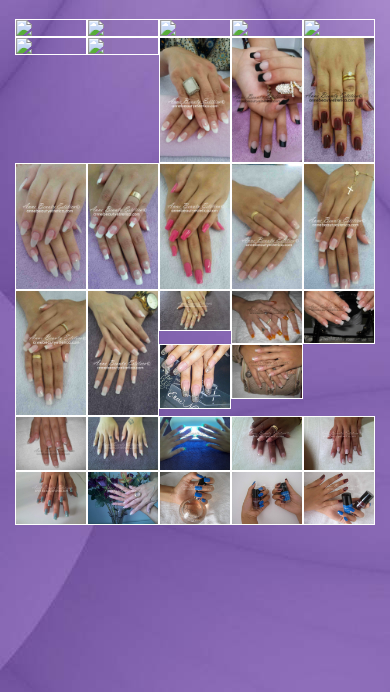
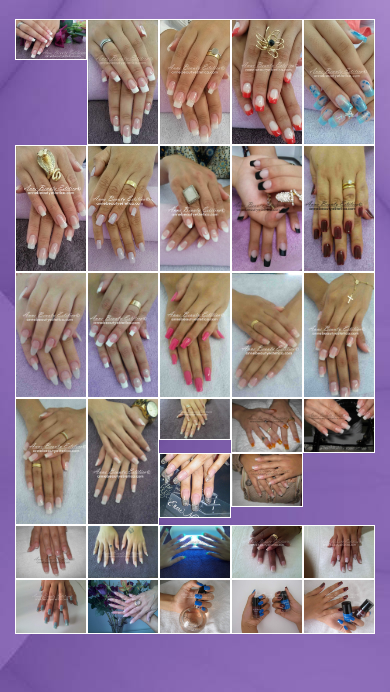
Before and after one commit to DRFire9001/DRFire9001.github.io, a plain HTML site: page m/galeria.html in a window 390 px wide. Shown: the part 152-844 px from the top of the page. Drawn offline with nearby package versions, Linux system fonts and the light colour scheme.

Commit message:
09/03/2016 13:45
Mobile gallery fix;

```diff
--- a/m/galeria.html
+++ b/m/galeria.html
@@ -49,15 +49,15 @@ h1{font-weight:normal;}
         <div class="gallery">
 
 				<!-- new photos: 09/03/2016 -->
-		<a href="images/galeria/9-03-16_2_480p.jpg"><img src="images/galeria/9-03-16_2_480p.jpg"/></a>
-		<a href="images/galeria/9-03-16_480p.jpg"><img src="images/galeria/9-03-16_480p.jpg"/></a>
+		<a href="../images/galeria/9-03-16_2_480p.jpg"><img src="../images/galeria/9-03-16_2_480p.jpg"/></a>
+		<a href="../images/galeria/9-03-16_480p.jpg"><img src="../images/galeria/9-03-16_480p.jpg"/></a>
 
 		<!-- new photos: 03/03/2016 -->
-		<a href="images/galeria/20151212_103416_480.jpg"><img src="images/galeria/20151212_103416_480.jpg"/></a>
-		<a href="images/galeria/20151205_124810_2_480.jpg"><img src="images/galeria/20151205_124810_2_480.jpg"/></a>
-		<a href="images/galeria/20160126_135741_v2_480.jpg"><img src="images/galeria/20160126_135741_v2_480.jpg"/></a>
-		<a href="images/galeria/20151216_112114_480.jpg"><img src="images/galeria/20151216_112114_480.jpg"/></a>
-		<a href="images/galeria/20151031_162259_480.jpg"><img src="images/galeria/20151031_162259_480.jpg"/></a>
+		<a href="../images/galeria/20151212_103416_480.jpg"><img src="../images/galeria/20151212_103416_480.jpg"/></a>
+		<a href="../images/galeria/20151205_124810_2_480.jpg"><img src="../images/galeria/20151205_124810_2_480.jpg"/></a>
+		<a href="../images/galeria/20160126_135741_v2_480.jpg"><img src="../images/galeria/20160126_135741_v2_480.jpg"/></a>
+		<a href="../images/galeria/20151216_112114_480.jpg"><img src="../images/galeria/20151216_112114_480.jpg"/></a>
+		<a href="../images/galeria/20151031_162259_480.jpg"><img src="../images/galeria/20151031_162259_480.jpg"/></a>
 
 		<a href="../images/galeria/07-12_720p.jpg"><img src="../images/galeria/07-12_720p.jpg"/></a>
 		<a href="../images/galeria/07-12_2_720p.jpg"><img src="../images/galeria/07-12_2_720p.jpg"/></a>
```
